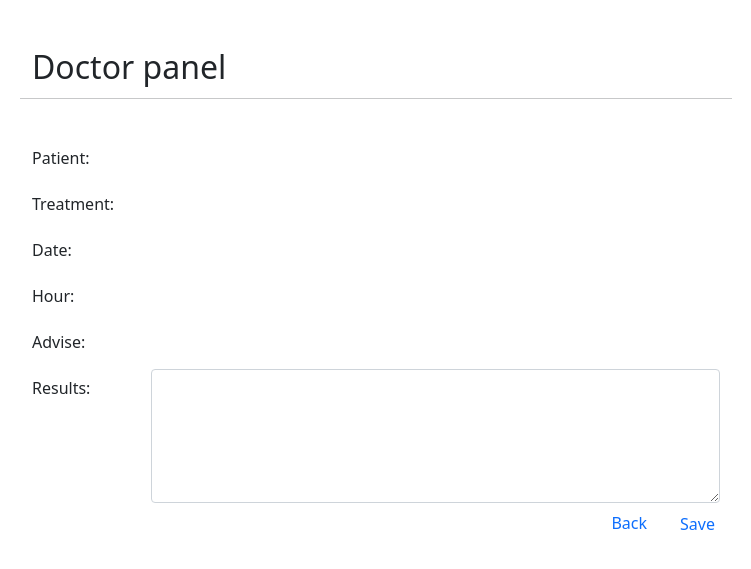
After one commit to wojweb/clinic, a Django app: template mysite/clinic/templates/clinic/doctor_appointment.html in a window 1280 px wide. The commit adds this page. Shown: the top 569 px of the page, without its empty margins (264-1015 px from the left). Run offline with Django 3.2, Linux system fonts and the light colour scheme; the template is opened without the code that fills it: values that come from a table or form of the project are taken from there, others are empty.

Commit message:
dodano panel doktora, plus drobne zabiegi kosmetyczne konczace projekt

```diff
--- a/mysite/clinic/forms.py
+++ b/mysite/clinic/forms.py
@@ -193,7 +193,7 @@ class NewAppointmentForm(forms.Form):
 
 
 class NewAppointmentFormTime(forms.Form):
-    doctor = DoctorModelChoiceField(queryset=None, widget=forms.TextInput(
+    doctor = DoctorModelChoiceField(queryset=None, to_field_name='last_name', widget=forms.TextInput(
         attrs={'readonly':'True', 'class':'form-control-plaintext'}
     ))
     treatment = forms.ModelChoiceField(queryset=None, to_field_name='name', widget=forms.TextInput(
@@ -209,7 +209,7 @@ class NewAppointmentFormTime(forms.Form):
     def __init__(self, time_choices, *args, **kwargs):
         super().__init__(*args, **kwargs)
         self.fields['treatment'].queryset = Treatment.objects.all()
-        self.fields['doctor'].queryset = Employee.objects.all().filter(privilege = 'doctor')
+        self.fields['doctor'].queryset = Employee.objects.all()
         self.fields['time'].choices = time_choices
 
 
@@ -236,3 +236,24 @@ class AppointmentReadOnlyForm(forms.Form):
 
     def mark_results_as_empty(self):
         self.fields['results'].widget.attrs.update({'class':'form-control'})
+
+class AppointmentResultsForm(forms.Form):
+
+    patient = forms.CharField(max_length = 64, widget=forms.TextInput(
+        attrs={'readonly':'True', 'class':'form-control-plaintext'}
+    ))
+    treatment = forms.CharField(max_length = 64, widget=forms.TextInput(
+        attrs={'readonly':'True', 'class':'form-control-plaintext'}
+    ))
+    date = forms.CharField(max_length = 64, widget=forms.TextInput(
+        attrs={'readonly':'True', 'class':'form-control-plaintext'}
+    ))
+    time = forms.CharField(max_length = 64, widget=forms.TextInput(
+        attrs={'readonly':'True', 'class':'form-control-plaintext'}
+    ))
+    informations = forms.CharField(max_length=100, widget=forms.TextInput(
+        attrs={'readonly':'True', 'class':'form-control-plaintext'}
+    ))
+    results = forms.CharField(max_length = 64, widget=forms.Textarea(
+        attrs={'class':'form-control', 'rows':'5'}
+    ))
--- a/mysite/clinic/models.py
+++ b/mysite/clinic/models.py
@@ -32,7 +32,7 @@ class Patient(models.Model):
     phone_number = models.CharField(max_length = 64)
 
     def __str__(self):
-        return f'{self.name}'
+        return f'{self.name} {self.last_name}'
 
 class Treatment(models.Model):
     name = models.CharField(max_length = 100, primary_key=True)
--- a/mysite/clinic/templates/clinic/admin_employee_details.html
+++ b/mysite/clinic/templates/clinic/admin_employee_details.html
@@ -89,7 +89,7 @@
                 </div>
             </div>
             <div class="row mt-2">
-                <label for="form.phone.id_for_label" class="col-sm-2 col-form-label">Position:</label>
+                <label for="form.phone.id_for_label" class="col-sm-2 col-form-label">Phone:</label>
                 <div class="col-sm-10">
                     {{ form.phone }}
                     {% comment %} <input type="text" class="form-control-plaintext" id="phone" value="604998662"> {% endcomment %}
--- /dev/null
+++ b/mysite/clinic/templates/clinic/doctor_appointment.html
@@ -0,0 +1,101 @@
+<!DOCTYPE html>
+<html>
+    <head>
+        <meta charset="uft-8">
+        <title>Life is short - Clinic</title>
+        <link href="https://cdn.jsdelivr.net/npm/bootstrap@5.0.0-beta3/dist/css/bootstrap.min.css" rel="stylesheet" integrity="sha384-eOJMYsd53ii+scO/bJGFsiCZc+5NDVN2yr8+0RDqr0Ql0h+rP48ckxlpbzKgwra6" crossorigin="anonymous">
+        <meta name="viewport" content="width=device-width, initial-scale=1">
+    </head>
+
+    <body>
+
+        <div class="container-md">
+        <div class="row justify-content-center">
+        <div class="col-8">
+
+        <div class="container">
+        <div class="row mt-5">
+            <div class="col-6">
+                <h2 class="">Doctor panel</h2>
+            </div>
+        </div>
+
+        <div class="row mt-1">
+            <hr>
+        </div>
+
+        <form action = "{% url 'clinic:doctor_appointment' appointment.id %}"  method="post">
+        {%csrf_token%}
+            <div class="row mt-4">
+            <label for="{{form.patient.id_for_label}}" class="col-2 col-form-label">Patient:</label>
+            <div class="col-10">
+                {{ form.patient }}
+                {% comment %} <input type="text" readonly class="form-control-plaintext" id="login" value="ewojszy"> {% endcomment %}
+            </div>
+        </div>
+
+                <div class="row mt-2">
+            <label for="{{form.treatment.id_for_label}}" class="col-2 col-form-label">Treatment:</label>
+            <div class="col-10">
+                {{ form.treatment }}
+                {% comment %} <input type="text" readonly class="form-control-plaintext" id="login" value="ewojszy"> {% endcomment %}
+            </div>
+        </div>
+
+
+        <div class="row mt-2">
+            <label for="{{form.date.id_for_label}}" class="col-2 col-form-label">Date:</label>
+            <div class="col-10">
+                {{ form.date }}
+                {% comment %} <input type="text" readonly class="form-control-plaintext" id="login" value="ewojszy"> {% endcomment %}
+            </div>
+        </div>
+
+        <div class="row mt-2">
+            <label for="{{form.time.id_for_label}}" class="col-2 col-form-label">Hour:</label>
+            <div class="col-10">
+                {{ form.time }}
+            </div>
+        </div>
+
+        <div class="row mt-2">
+            <label for="{{form.informations.id_for_label}}" class="col-2 col-form-label">Advise:</label>
+            <div class="col-10">
+                {{ form.informations }}
+            </div>
+        </div>
+
+
+        <div class="row mt-2">
+            <label for="{{form.results.id_for_label}}" class="col-2 col-form-label">Results:</label>
+            <div class="col-10">
+                {{ form.results }}
+            </div>
+        </div>
+
+        <div class="row">
+            <ul class="nav justify-content-end me-0 pe-0">
+            <li class="nav-item">
+                <a class="nav-link"  href="{% url 'clinic:doctor' appointment.doctor.user.username%}">Back</a>
+            </li>
+            <li class="nav-item">
+                <button type="submit" class="btn btn-link nav-link">Save</button>
+            </li>
+            </ul>
+
+        </div>
+        </form>
+
+
+
+        </div>
+
+        </div>
+        </div>
+        </div>
+
+
+        {% comment %} {{form}} {% endcomment %}
+        <script src="https://cdn.jsdelivr.net/npm/bootstrap@5.0.0-beta3/dist/js/bootstrap.bundle.min.js" integrity="sha384-JEW9xMcG8R+pH31jmWH6WWP0WintQrMb4s7ZOdauHnUtxwoG2vI5DkLtS3qm9Ekf" crossorigin="anonymous"></script>
+    </body>
+</html>
--- a/mysite/clinic/urls.py
+++ b/mysite/clinic/urls.py
@@ -17,7 +17,8 @@ urlpatterns = [
     path('treatment_update/<name>', views.admin_treatment_update, name='treatment_update'),
     path('treatment_remove/<name>', views.admin_treatment_remove, name='treatment_remove'),
     path('new_treatment/', views.admin_new_treatment, name='new_treatment'),
-    path('<pk>/doctor/', views.DoctorView.as_view(), name='doctor'),
+    path('doctor/<login>', views.doctor, name='doctor'),
+    path('doctor_appointment/<appointment_id>', views.doctor_appointment, name='doctor_appointment'),
     path('receptionist/', views.receptionist, name='receptionist'),
     path('new_patient/', views.receptionist_new_patient, name='new_patient'),
     path('patient/<pesel>', views.receptionist_patient, name='patient'),
```
Also changed, not shown: mysite/clinic/templates/clinic/doctor.html (+68 -2 lines), mysite/clinic/views.py (+44 -4 lines).
